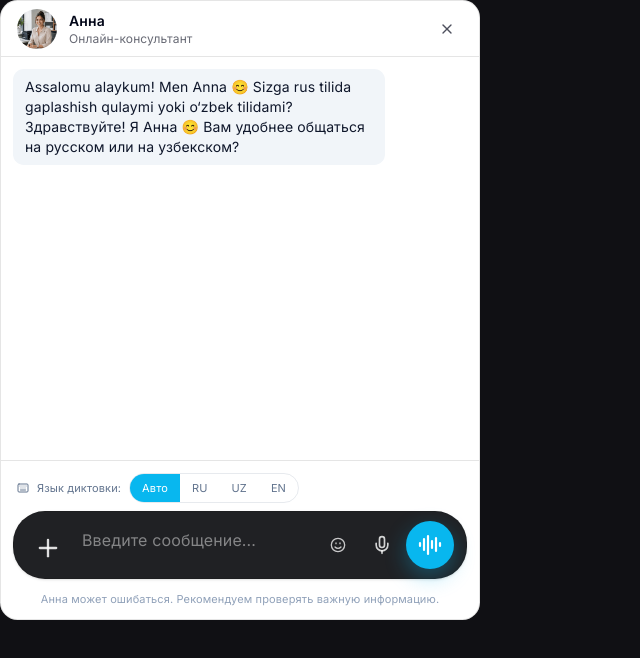
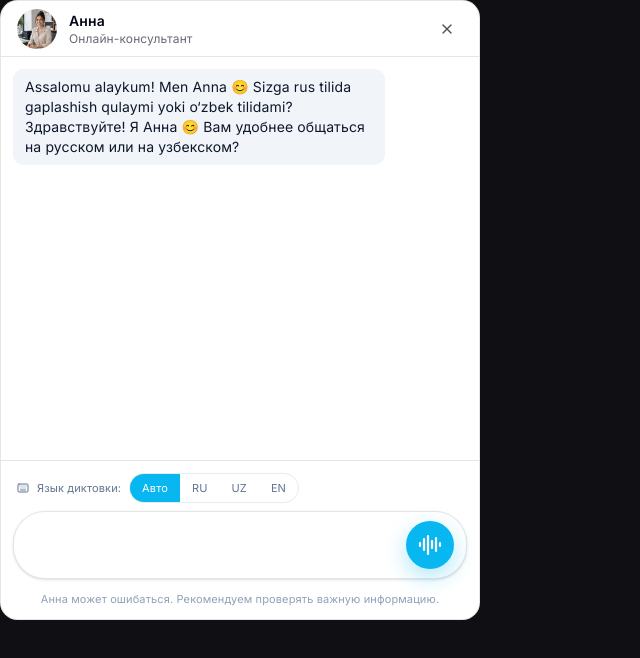
Before and after one commit to Mustafa00764/crm-admin, a Next.js app: page /widget/chat in a window 1280 px wide. Shown: the top 658 px of the page, without its empty margins (0-640 px from the left). Built offline with nearby package versions, Linux system fonts and the light colour scheme.

Commit message:
edit chat

```diff
--- a/features/public-chat/ui/public-chat-widget.tsx
+++ b/features/public-chat/ui/public-chat-widget.tsx
@@ -1220,7 +1220,7 @@ export function PublicChatWidget({
   const composerClass = cn(
     'rounded-[32px] border px-3 py-2 shadow-sm transition-colors',
     theme === 'light'
-      ? 'border-black/10 bg-[#202124] text-white'
+      ? 'border-black/10 bg-[#fff] text-white'
       : 'border-white/10 bg-[#202124] text-white'
   )
 
```
